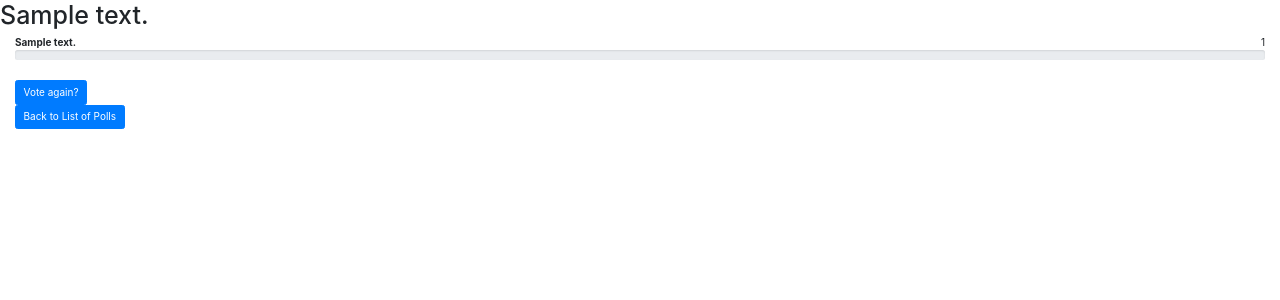
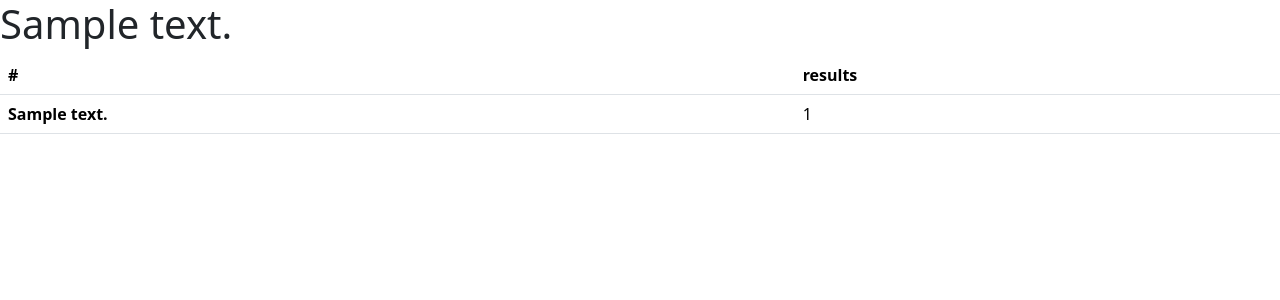
Before and after one commit to TaninDean/ku-polls, a Django app: page /polls/1/results/ in a window 1280 px wide. Shown: the top 300 px of the page. Run offline with Django 3.2, Linux system fonts and the light colour scheme; tables that the repository leaves empty hold one stand-in row (values such as "Sample post"); some libraries are stand-ins or nearby versions.

Commit message:
fix reulst page from chart to table

```diff
--- a/polls/templates/polls/results.html
+++ b/polls/templates/polls/results.html
@@ -2,30 +2,24 @@
 {% load bootstrap5 %}
 {% bootstrap_css %}
 
-
-<head>
-    <link href="//netdna.bootstrapcdn.com/twitter-bootstrap/2.3.2/css/bootstrap-combined.min.css" rel="stylesheet" id="bootstrap-css">
-    <script src="//netdna.bootstrapcdn.com/twitter-bootstrap/2.3.2/js/bootstrap.min.js"></script>
-    <script src="//code.jquery.com/jquery-1.11.1.min.js"></script>
-
-    <link href="//maxcdn.bootstrapcdn.com/bootstrap/4.1.1/css/bootstrap.min.css" rel="stylesheet" id="bootstrap-css">
-    <script src="//maxcdn.bootstrapcdn.com/bootstrap/4.1.1/js/bootstrap.min.js"></script>
-    <script src="//code.jquery.com/jquery-1.11.1.min.js"></script>
-</head>
-
-
-<div class="span6">
-    <h1>{{ question.question_text }}</h1>
-    <div class="center">
-        <div class="col">
-            {% for choice in question.choice_set.all %}
-            <strong>{{choice.choice_text}}</strong><span class="pull-right">{{choice.votes}}</span>
-            <div class="progress progress-danger active">
-                <div class="bar" style="width: 10%;"></div>
-            </div>
-            {% endfor %}
-            <a class ="btn btn-primary" href="{% url 'polls:detail' question.id %}" role="bottom">Vote again?</a>
-            <br><a class="btn btn-primary" href="{% url 'polls:index' %}" role="button">Back to List of Polls</a>
-        </div>
+<h1>{{ question.question_text }}</h1>
+<div class="center-text">
+    <div class="col">
+        <table class="table">
+            <thead>
+                <tr>
+                    <th scope="col">#</th>
+                    <th scope="col">results</th>
+                </tr>
+            </thead>
+            <tbody>
+                {% for choice in question.choice_set.all %}
+                <tr>
+                    <th scope="row">{{choice.choice_text}}</th>
+                    <td>{{choice.votes}}</td>
+                </tr>
+                {% endfor %}
+            </tbody>
+        </table>
     </div>
 </div>
```
Also changed, not shown: polls/static/polls/style.css (line endings or trailing spaces).
